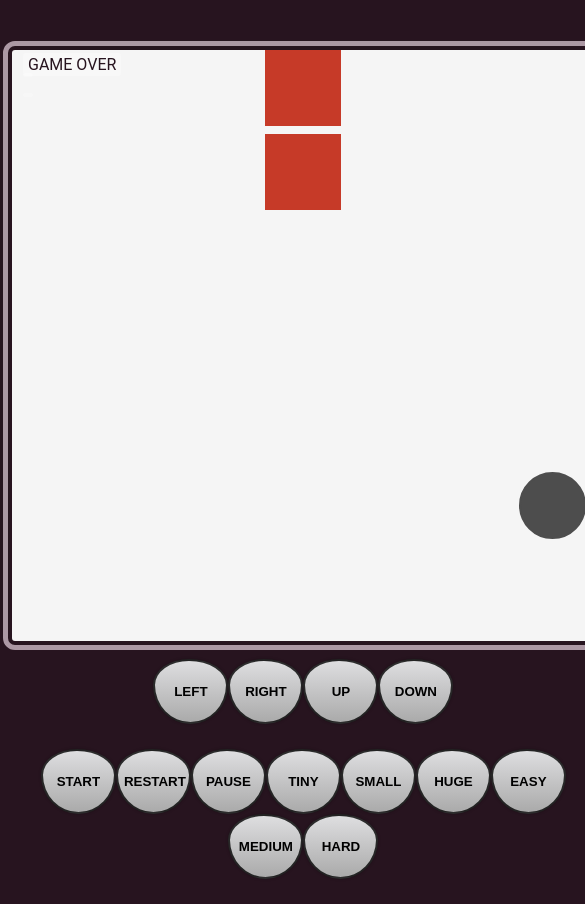
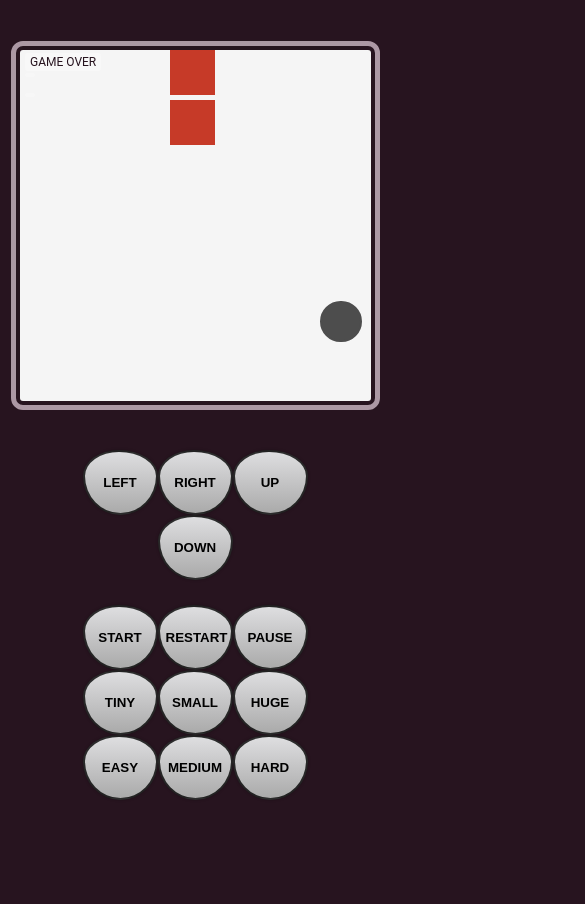
Before and after one commit to justinhaubrich/Snake, a website built with webpack: page assets/index.html in a window 390 px wide. Both pictures are taken after a click on the button "START". Shown: the top 904 px of the page, 585 px wide, since content can reach past the window. After the commit the page ends 844 px from the top, so only its background shows below. Built offline with nearby package versions, Linux system fonts and the light colour scheme.

Commit message:
feature: mobile responsive

```diff
--- a/assets/js/api.js
+++ b/assets/js/api.js
@@ -290,6 +290,8 @@ exports.api = {
         // if score > 20 then increase speed
         if (_this.api.store.score > 20)
             _this.api.setDifficulty("hard");
+        if (_this.api.store.score > 50)
+            _this.api.store.interval = 100;
         if (!_this.api.store.gameOver) {
             setTimeout(function () {
                 _this.api.store.snake.move(_this.api);
--- a/assets/styles/sass/main.sass
+++ b/assets/styles/sass/main.sass
@@ -12,6 +12,7 @@ body::-webkit-scrollbar
 body::-webkit-scrollbar-track
   box-shadow: inset 0 0 6px rgba(0, 0, 0, 0.3)
 body
+    margin: 0px
     $dark-color: rgb(39, 20, 31)
     $light-green: #c7f0d8
     $dark-green: #43523d
@@ -29,6 +30,9 @@ body
         position: relative
         width: 71vh
         height: 71vh
+        @media (max-width: 500px)
+            width: 100vw
+            height: 100vw
         margin: 0 auto
         #message, #score, #highscore
             color: $dark-color
@@ -39,6 +43,9 @@ body
             background-color: #fff4
             border-radius: 3px
             padding: 2px 5px
+            @media (max-width: 500px)
+                font-size: 9pt
+                left: 25px
         #message
             top: 3px
         #score
@@ -55,6 +62,9 @@ body
         margin-top: 50px
         width: 70vh !important
         height: 70vh !important
+        @media (max-width: 500px)
+            width: 90vw !important
+            height: 90vw !important
     .snake-class
         transition: background-color 250ms ease-in-out
         background-color: $bright-green
@@ -71,6 +81,8 @@ body
         border: 2px solid #4d4d4d
     #gui
         .button-grid
+            @media (max-width: 500px)
+                width: 70vw
             display: flex
             justify-content: center
             width: 70vh
--- a/assets/ts/api.ts
+++ b/assets/ts/api.ts
@@ -289,6 +289,8 @@ export const api: Api = {
         // if score > 20 then increase speed
         if (this.api.store.score > 20)
             this.api.setDifficulty(`hard`)
+        if (this.api.store.score > 50)
+            this.api.store.interval = 100
         if (!this.api.store.gameOver) {
             setTimeout(() => {
                 this.api.store.snake.move(this.api)
```
Also changed, not shown: assets/styles/main.css, 1 other file.
